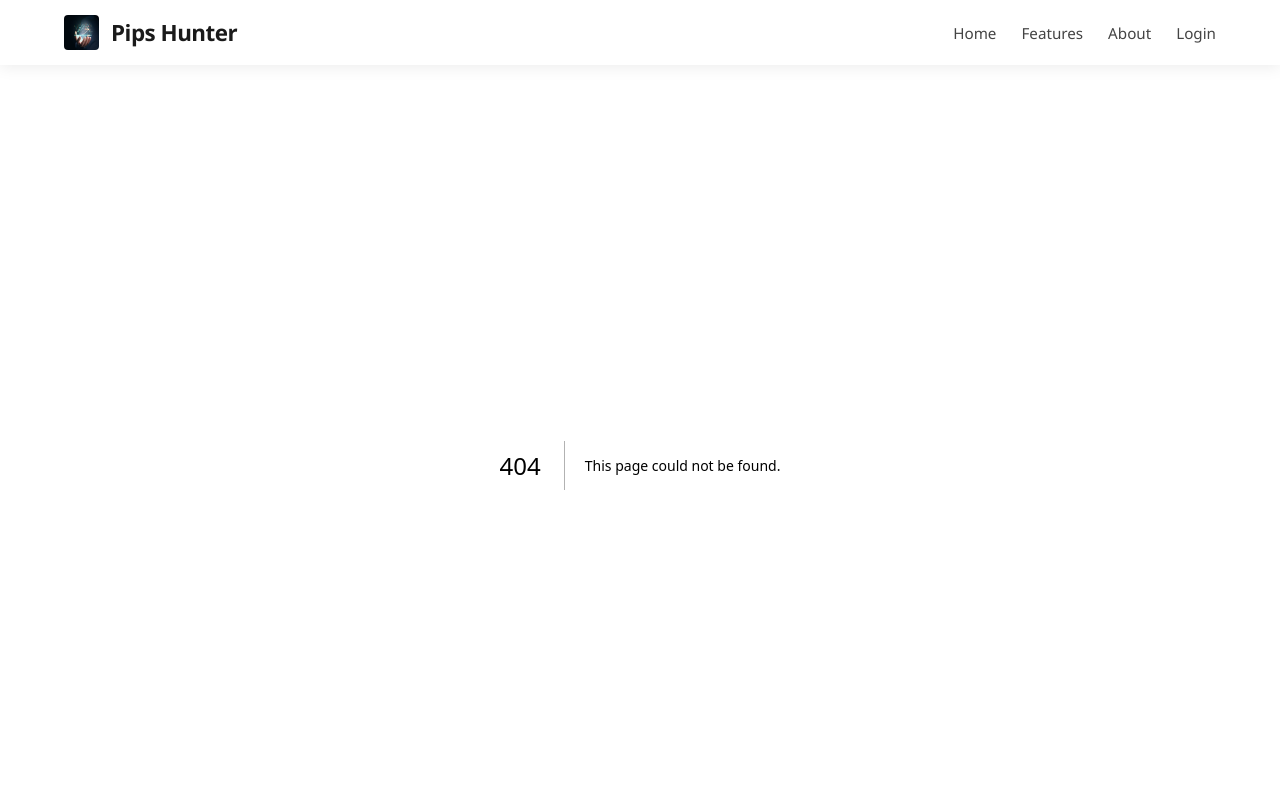
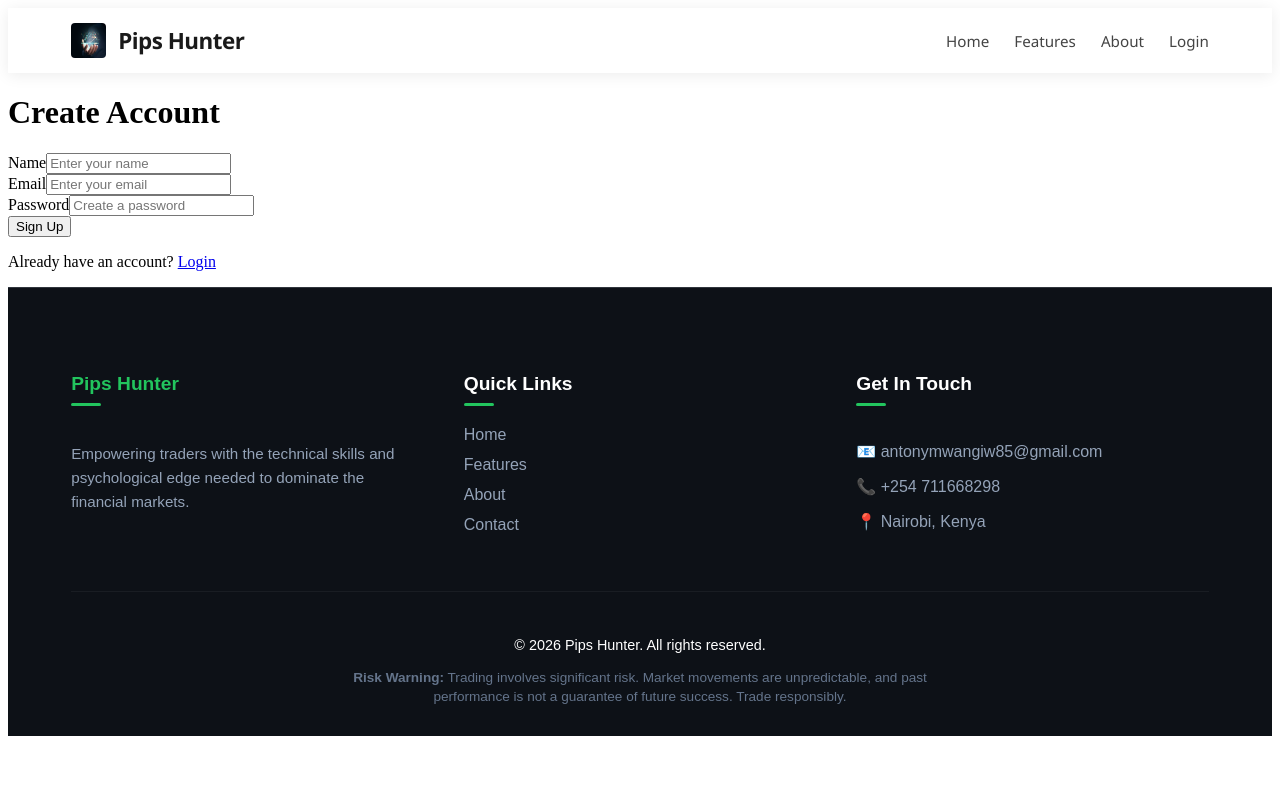
Before and after one commit to Antony-Mwangi/didactic-guacamole, a Next.js app: page /auth/signup in a window 1280 px wide. Before the commit this address had no page. Shown: the top 800 px of the page. Built offline with nearby package versions, Linux system fonts and the light colour scheme.

Commit message:
signup page

```diff
--- /dev/null
+++ b/app/auth/signup/page.js
@@ -0,0 +1,66 @@
+"use client";
+
+import { useState } from "react";
+import { useRouter } from "next/navigation";
+import Link from "next/link";
+
+export default function SignupPage() {
+const router = useRouter();
+const [name, setName] = useState("");
+const [email, setEmail] = useState("");
+const [password, setPassword] = useState("");
+
+const handleSubmit = (e) => {
+    e.preventDefault();
+
+if (!name || !email || !password) {
+
+    alert ("All fields are required.");
+    return;
+}
+    alert ("Account created successfully!");
+    router.push("auth/login");
+};
+
+    return (
+        <>
+        <h1>Create Account</h1>
+        <form onSubmit = {handleSubmit}>
+            <div>
+                <label>Name</label>
+                <input
+                type= "text"
+                placeholder = "Enter your name"
+                value = {name}
+                onChange={(e) => setName(e.target.value)}
+                />
+            </div>
+
+          <div>
+            <label>Email</label>
+            <input
+            type = "email"
+            placeholder="Enter your email"
+            value = {email}
+            onChange={(e) => setEmail(e.target.value)}
+            />
+          </div>
+
+          <div>
+            <label>Password</label>
+            <input
+            type = "password"
+            placeholder = "Create a password"
+            value = {password}
+            onChange={(e) => setPassword(e.target.value)}
+            />
+            </div>
+            <button type = "submit">Sign Up</button>
+            </form>
+            <p>
+                Already have an account? <Link href = "/auth/login">Login</Link>
+            </p>
+
+        </>
+    );
+}
```
